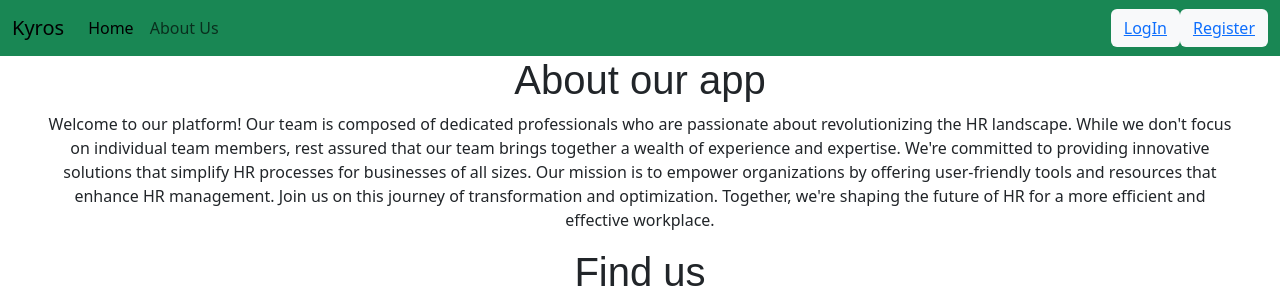
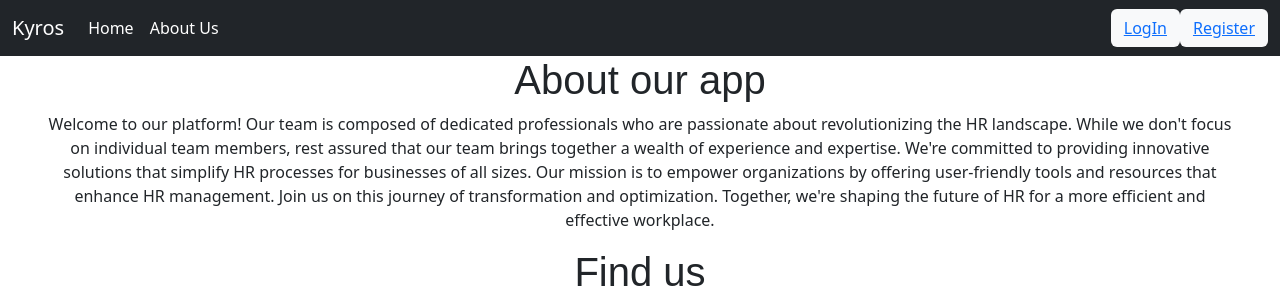
Before and after one commit to Dayasuvagiya/Happy-health, a Django app: page /about/ in a window 1280 px wide. Shown: the top 301 px of the page. Run offline with Django 4.2, Linux system fonts and the light colour scheme; some libraries are stand-ins or nearby versions; some web fonts are replaced.

Commit message:
Change color in footer and navbar

```diff
--- a/templates/employe/footer.html
+++ b/templates/employe/footer.html
@@ -1,6 +1,6 @@
 {% load static %}
 
-<footer class="bg-success text-white text-center py-4 mt-5">
+<footer class="bg-dark text-white text-center py-4">
     <div class="container">
         <div class="row">
             <div class="col-md-12">
--- a/templates/footer.html
+++ b/templates/footer.html
@@ -1,6 +1,6 @@
 {% load static %}
 
-<footer class="bg-success text-white text-center py-4 mt-5">
+<footer class="bg-dark text-white text-center py-4">
     <div class="container">
         <div class="row">
             <div class="col-md-12">
--- a/templates/home.html
+++ b/templates/home.html
@@ -13,10 +13,8 @@
 
         {% include 'navbar.html' %}
     <div class="container">
-        <img src="./../templates/test.jpg" alt="Girl in a jacket" width="500" height="600">
-
         <div class="col">
-            <img src="{% static 'images/test.jpg' %}" class="img-fluid" alt="home-page">
+            <img src="{% static 'images/main_page.jpeg' %}" class="img-fluid" alt="home-page">
         </div>
     </div>
         {% include 'footer.html' %}
--- a/templates/navbar.html
+++ b/templates/navbar.html
@@ -1,18 +1,18 @@
 {% load static %}
 
-<nav class="navbar navbar-expand-lg bg-success">
+<nav class="navbar navbar-expand-lg bg-dark">
     <div class="container-fluid">
-      <a class="navbar-brand" href="/employe/home/">Kyros</a>
+      <a class="navbar-brand text-white" href="/employe/home/">Kyros</a>
       <button class="navbar-toggler" type="button" data-bs-toggle="collapse" data-bs-target="#navbarSupportedContent" aria-controls="navbarSupportedContent" aria-expanded="false" aria-label="Toggle navigation">
         <span class="navbar-toggler-icon"></span>
       </button>
       <div class="collapse navbar-collapse" id="navbarSupportedContent">
         <ul class="navbar-nav me-auto mb-2 mb-lg-0">
           <li class="nav-item">
-            <a class="nav-link active" aria-current="page" href="/employe/home">Home</a>
+            <a class="nav-link active text-white" aria-current="page" href="/employe/home">Home</a>
           </li>
           <li class="nav-item">
-            <a class="nav-link" href="/about">About Us</a>
+            <a class="nav-link text-white" href="/about">About Us</a>
           </li>
 
         </ul>
```
Also changed, not shown: templates/employe/navbar.html (+6 -6 lines), employe/static/images/kyros_logo.png (added).
